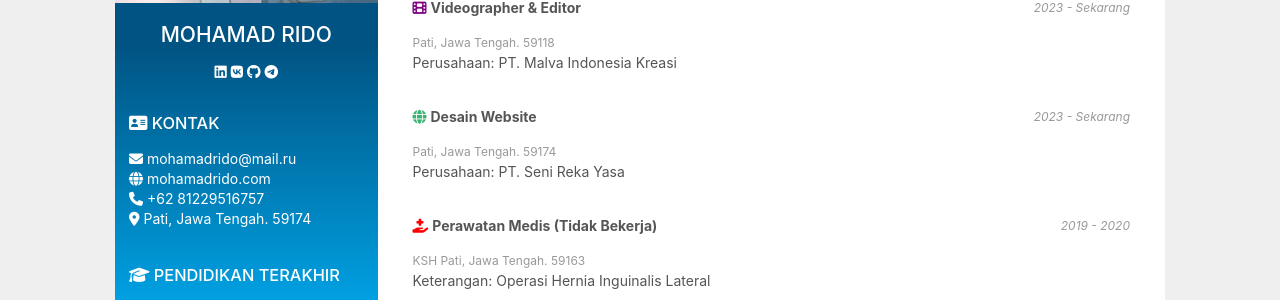
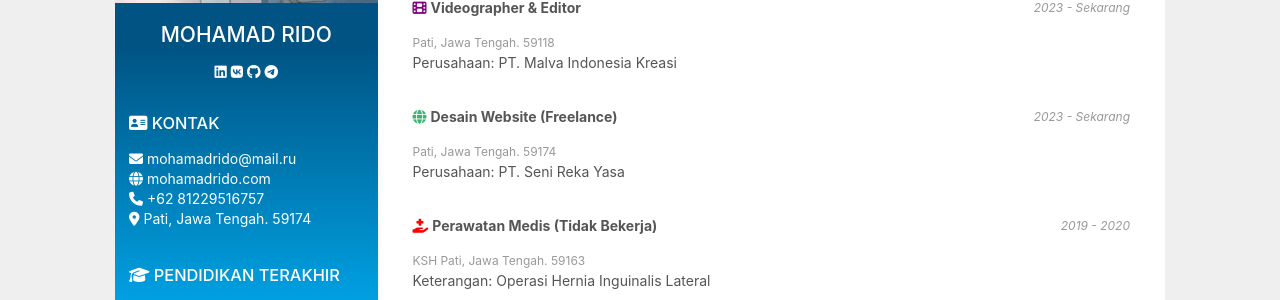
Before and after one commit to j5sacolasembalagens-pixel/xkhujztrbowverbtqv9mmmgnutuqjjakzdfafbwww, a Jekyll site: the page built from id.html, in a window 1280 px wide and 900 px high. Shown: the part 275-575 px from the top of the window. Built offline with Jekyll 4.4.1, drawn with Linux system fonts in a browser that asks for light colours; nearby versions of some CDN libraries.

Commit message:
Update id.html

```diff
--- a/id.html
+++ b/id.html
@@ -50,7 +50,7 @@ layout: default
     <p><span class="span">Pati, Jawa Tengah. 59118</span><br/>
     Perusahaan: PT. Malva Indonesia Kreasi</p>
     <br/>
-    <i class="fa fa-globe" style="color:mediumseagreen;"></i> <b>Desain Website</b>
+    <i class="fa fa-globe" style="color:mediumseagreen;"></i> <b>Desain Website (Freelance)</b>
     <div class="container-right">
     <i>2023 - Sekarang</i>
     </div>
```
